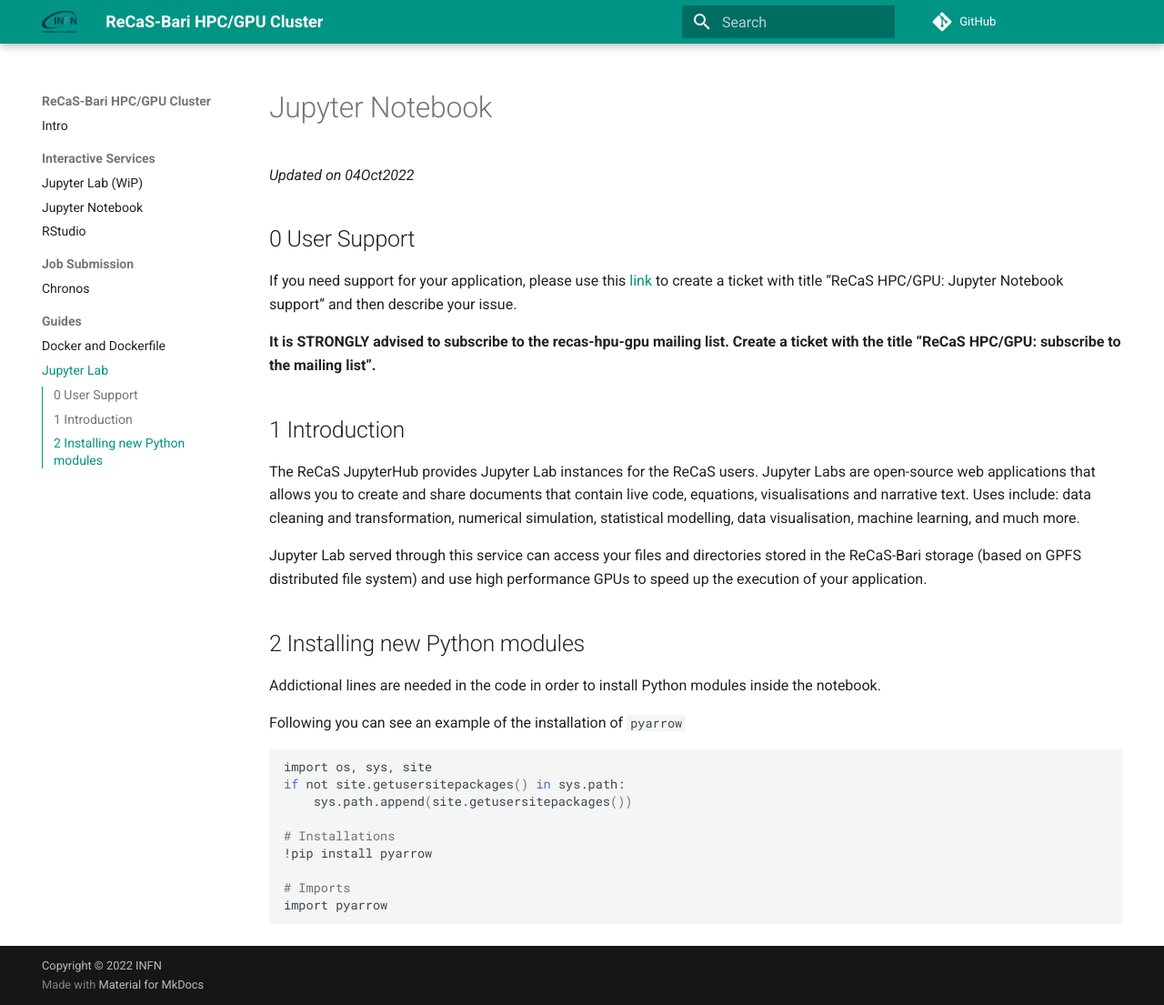
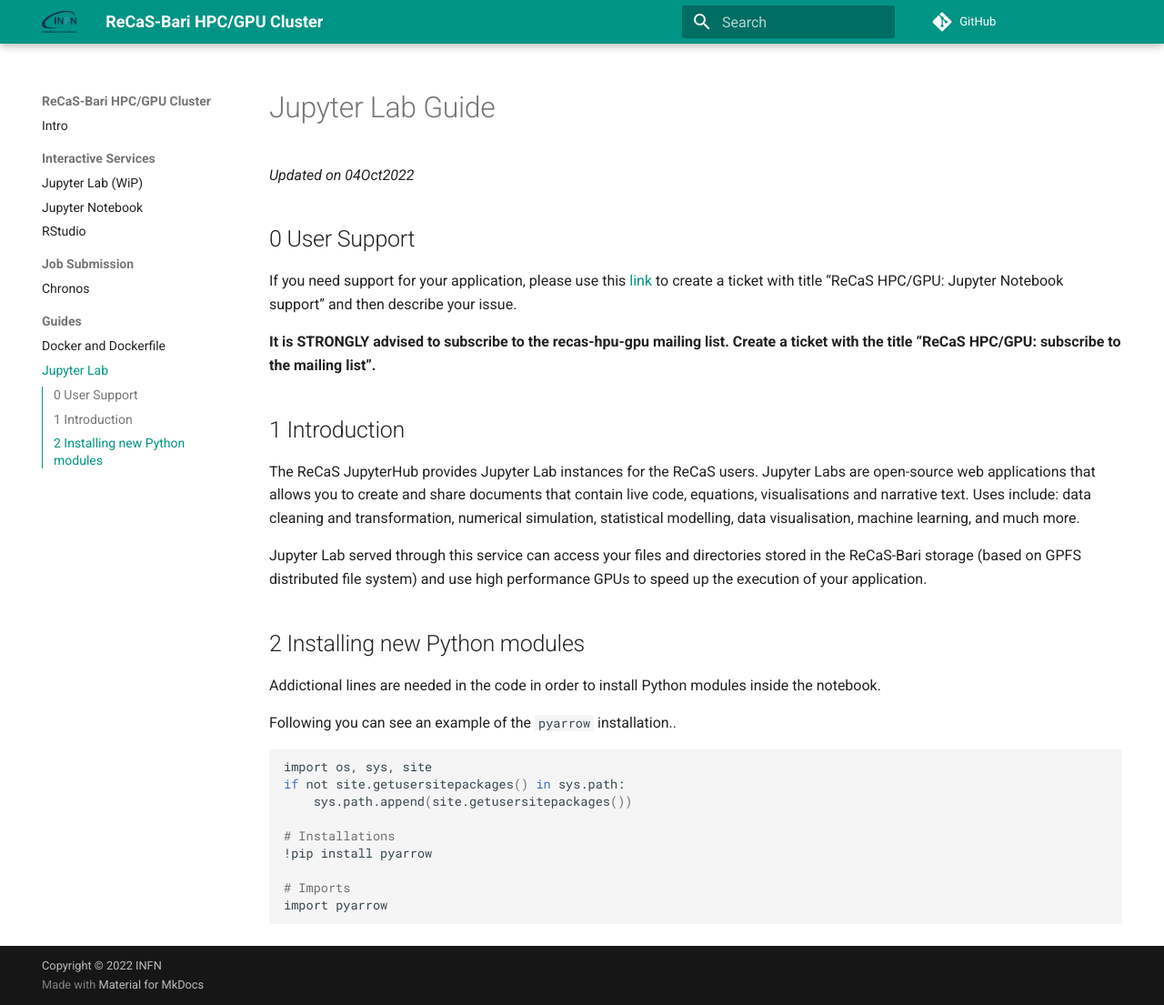
Before and after one commit to jvino/cluster-hpc-gpu-guides, an MkDocs documentation site: the page built from docs/guides/jupyter-lab.md, in a window 1280 px wide and 1105 px high. Shown: the whole window at 91% size. Built offline with MkDocs 1.6.1 and Material for MkDocs 9.7.7, drawn with Linux system fonts in a browser that asks for light colours; comment, search, counter and statistics services are not loaded.

Commit message:
Minor bug fix

````diff
--- a/docs/guides/jupyter-lab.md
+++ b/docs/guides/jupyter-lab.md
@@ -1,4 +1,4 @@
-#Jupyter Notebook
+#Jupyter Lab Guide
 
 *Updated on 04Oct2022*
 
@@ -17,7 +17,7 @@
 ## 2 Installing new Python modules
 Addictional lines are needed in the code in order to install Python modules inside the notebook.
 
-Following you can see an example of the installation of `pyarrow`
+Following you can see an example of the `pyarrow` installation..
 
 ```bash
 import os, sys, site
````
